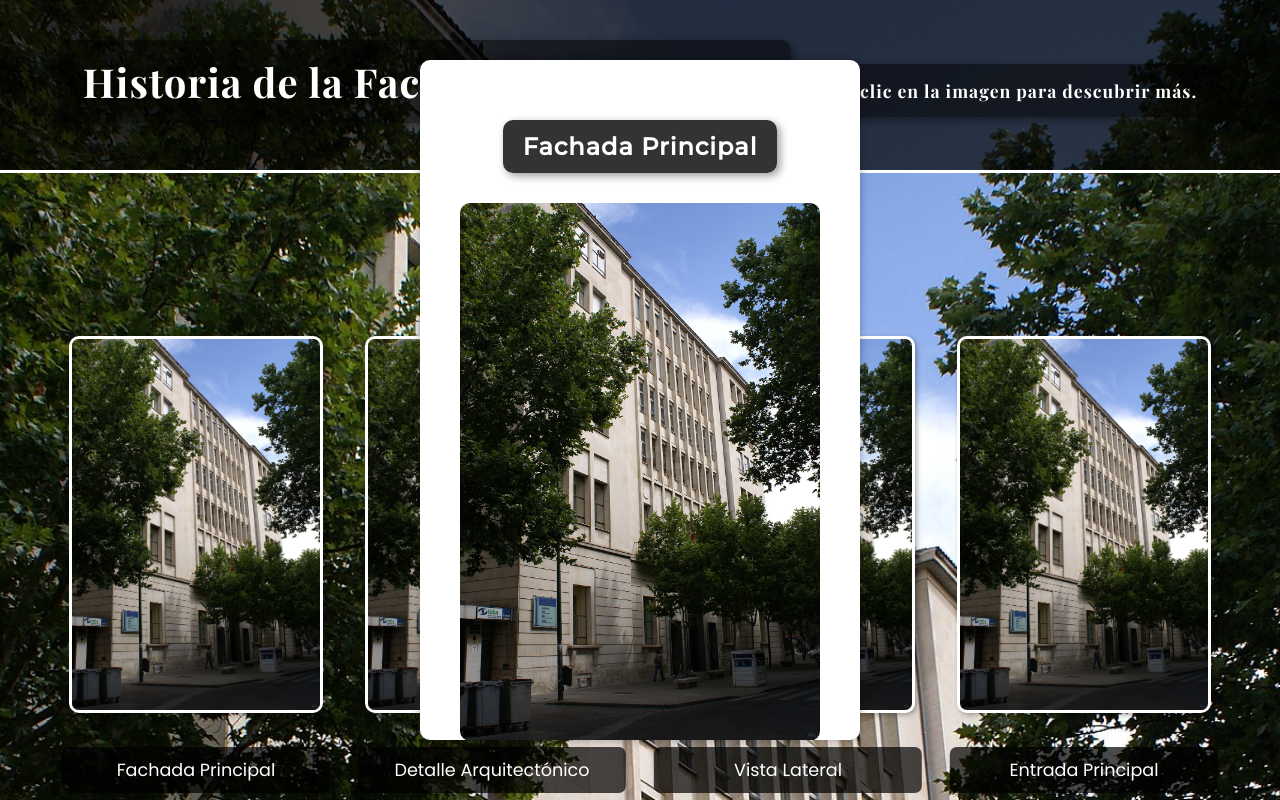
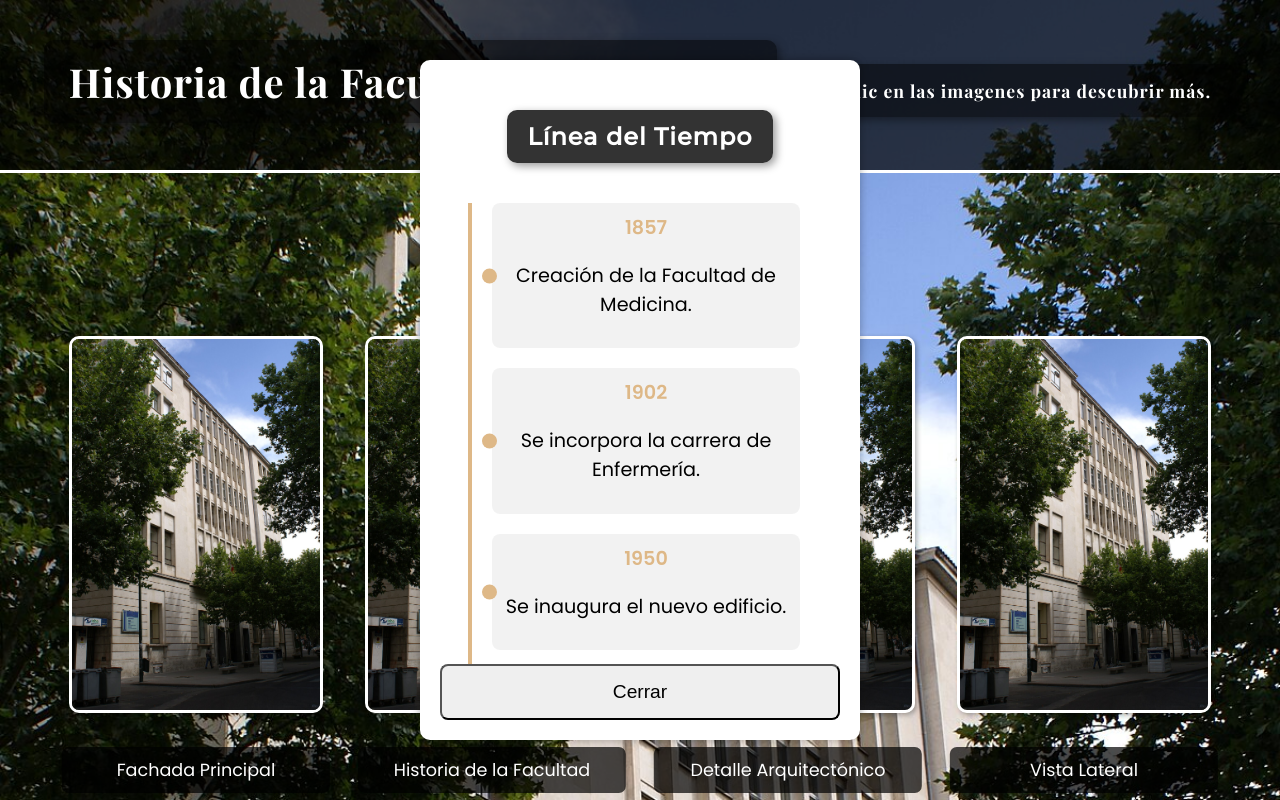
Before and after one commit to navio-26/Historia-Facultad-Medicina-Valladolid, a plain HTML site: page Articulo/index.html in a window 1280 px wide. Both pictures are taken after a click on the picture 491 px from the left and 524 px from the top of the page. Shown: the top 800 px of the page. Drawn offline with nearby package versions, Linux system fonts and the light colour scheme.

Commit message:
Add files via upload

```diff
--- a/Articulo/index.html
+++ b/Articulo/index.html
@@ -227,13 +227,59 @@
             padding: 10px;
             box-shadow: 2px 2px 5px rgba(0, 0, 0, 0.3);
         }
+
+    .timeline-container {
+        width: 100%;
+        max-height: 60vh;
+        overflow-y: auto; /* Permite desplazarse en la línea del tiempo */
+        padding: 20px;
+        display: flex;
+        flex-direction: column;
+        align-items: center;
+        }
+
+    .timeline {
+       position: relative;
+        width: 80%;
+        border-left: 4px solid burlywood;
+        padding-left: 20px;
+    }
+
+    .timeline-item {
+        margin-bottom: 20px;
+        position: relative;
+        padding: 10px;
+        background: rgba(0, 0, 0, 0.05);
+        border-radius: 8px;
+        width: 90%;
+    }
+
+    .timeline-item::before {
+        content: "";
+        position: absolute;
+        left: -10px;
+        top: 50%;
+        width: 15px;
+        height: 15px;
+        background-color: burlywood;
+       border-radius: 50%;
+        transform: translateY(-50%);
+    }
+
+    .year {
+        font-weight: bold;
+        font-size: 1.2em;
+        color: burlywood;
+    }
+
+
     </style>
 </head>
 <header>
     <div class="header-container">
         <div class="header-text">
             <h1>Historia de la Facultad de Medicina</h1>
-            <h3>Haz clic en la imagen para descubrir más.</h3>
+            <h3>Haz clic en las imagenes para descubrir más.</h3>
         </div>
         <!--<img src="imagenes/logo_medicina.jpg" alt="Logo Facultad de Medicina" class="header-logo-medicina">  -->
     </div>
@@ -248,6 +294,10 @@
         <figcaption>Fachada Principal</figcaption>
     </figure>
     <figure>
+        <img src="imagenes/fachada.jpg" alt="Historia de la Facultad" onclick="openTimelinePopup()">
+        <figcaption>Historia de la Facultad</figcaption>
+    </figure>
+    <figure>
         <img src="imagenes/fachada.jpg" alt="Imagen 2" onclick="openPopup('info2')">
         <figcaption>Detalle Arquitectónico</figcaption>
     </figure>
@@ -259,7 +309,36 @@
         <img src="imagenes/fachada.jpg" alt="Imagen 4" onclick="openPopup('info4')">
         <figcaption>Entrada Principal</figcaption>
     </figure>
-</div>
+    </div>
+
+    <div class="popup" id="timelinePopup" style="display: none;">
+        <h2>Línea del Tiempo</h2>
+        <div class="timeline-container">
+           <div class="timeline">
+               <div class="timeline-item">
+                    <span class="year">1857</span>
+                    <p>Creación de la Facultad de Medicina.</p>
+                </div>
+                <div class="timeline-item">
+                    <span class="year">1902</span>
+                    <p>Se incorpora la carrera de Enfermería.</p>
+                </div>
+                <div class="timeline-item">
+                    <span class="year">1950</span>
+                    <p>Se inaugura el nuevo edificio.</p>
+                </div>
+                <div class="timeline-item">
+                    <span class="year">1985</span>
+                    <p>Incorporación de la carrera de Odontología.</p>
+                </div>
+                <div class="timeline-item">
+                    <span class="year">2000</span>
+                    <p>Expansión y modernización de las instalaciones.</p>
+                </div>
+            </div>
+        </div>
+        <button class="close-btn" onclick="closeTimelinePopup()">Cerrar</button>
+    </div>
 
 <div class="sub-image-container" id="subImages1" style="display: none;">
     <h2>Elementos arquitectónicos destacados</h2>
@@ -280,11 +359,13 @@
         <img src="imagenes/circulo.jpg" alt="Sub Imagen 1D" onclick="openPopup('info1d')">
         <figcaption>Detalle de la Puerta</figcaption>
     </figure>
+
+
 </div>
 
     </div>
 
-   <div class="popup" id="popup" style="display: none;">
+    <div class="popup" id="popup" style="display: none;">
         <img id="popupImage" src="">
         <div class="popup-content" id="popupContent"></div>
         <button class="close-btn" onclick="closePopup()">Cerrar</button>
@@ -340,15 +421,22 @@
                 `
     };
 
-    document.getElementById("popupImage").src = imageSrc ? imageSrc : "";
-    document.getElementById("popupContent").innerHTML = content[info]; // Inserta el contenido con imagen y texto
-    document.getElementById("popup").style.display = "flex";
-}
+        document.getElementById("popupImage").src = imageSrc ? imageSrc : "";
+        document.getElementById("popupContent").innerHTML = content[info]; // Inserta el    contenido con imagen y texto
+        document.getElementById("popup").style.display = "flex";
+    }
 
     function closePopup() {
         document.getElementById("popup").style.display = "none"; // Oculta el pop-up
         document.getElementById("popupImage").src = ""; // Limpia la imagen
         document.getElementById("popupContent").innerHTML = ""; // Limpia el contenido
+    }
+    function openTimelinePopup() {
+        document.getElementById("timelinePopup").style.display = "flex";
+    }
+
+    function closeTimelinePopup() {
+        document.getElementById("timelinePopup").style.display = "none";
     }
 
     </script>
```
Also changed, not shown: index.html (+95 -7 lines).
